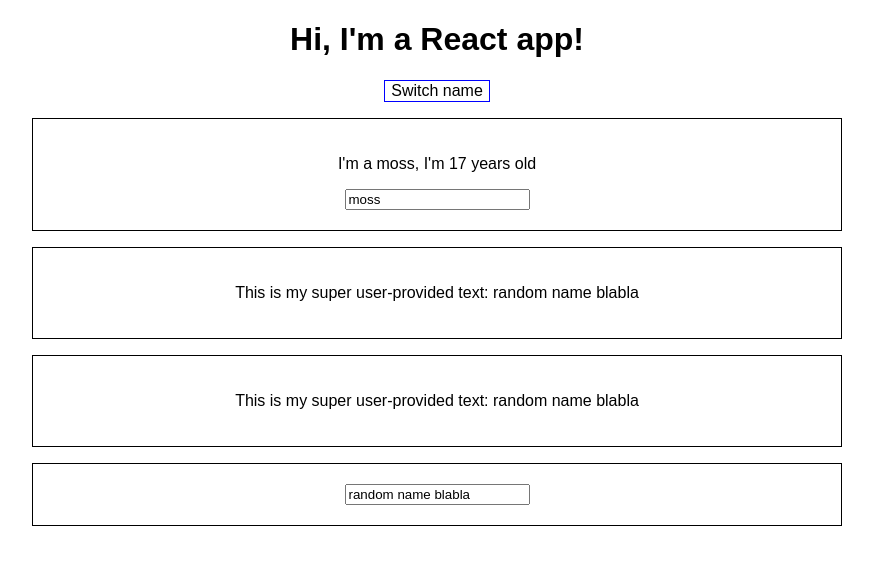
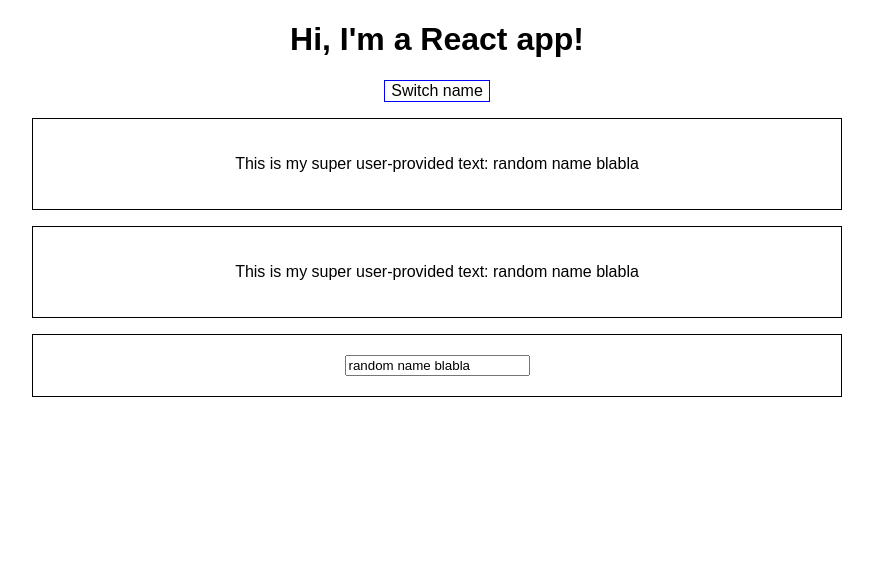
Before and after one commit to Mossie93/react-complete-guide, a React (Create React App) app: page / in a window 1280 px wide. Shown: the top 564 px of the page, without its empty margins (203-1076 px from the left). Built offline with nearby package versions, Linux system fonts and the light colour scheme.

Commit message:
Add conditional renderingof Person component

```diff
--- a/src/App.js
+++ b/src/App.js
@@ -10,18 +10,14 @@ class App extends Component {
       { name: 'moss', age: 17 },
       { name: 'tree', age: 104 }
     ],
-    username: 'random name blabla'
+    username: 'random name blabla',
+    showPersons: false
   }
 
-  switchNameHandler = (newName) => {
-    // DO NOT DO THIS
-    // this.state.persons[0].name = "Bobo";
-
-    // DO THIS INSTEAD
-    this.setState({persons: [
-      { name: newName, age: 17 },
-      { name: 'tree', age: 104 }
-    ]})
+  togglePersonsHandler = () => {
+    const doesShow = this.state.showPersons;
+    console.log(doesShow);
+    this.setState({showPersons: !doesShow})
   }
 
   nameChangeHandler = (event) => {
@@ -48,15 +44,18 @@ class App extends Component {
         <h1>Hi, I'm a React app!</h1>
         <button
           style={style}
-          onClick={() => this.switchNameHandler('Bobo')}>
+          onClick={this.togglePersonsHandler}>
           Switch name
         </button>
-        <Person
-          name={this.state.persons[0].name}
-          age={this.state.persons[0].age}
-          click={this.switchNameHandler.bind(this, 'Appa')}
-          changed={this.nameChangeHandler}
-        />
+        {this.state.showPersons === true ?
+          <div >
+            <Person
+              name={this.state.persons[0].name}
+              age={this.state.persons[0].age}
+              changed={this.nameChangeHandler}
+            />
+          </div> : null
+        }
 
         <UserOutput username={this.state.username}></UserOutput>
         <UserOutput username={this.state.username}></UserOutput>
```
